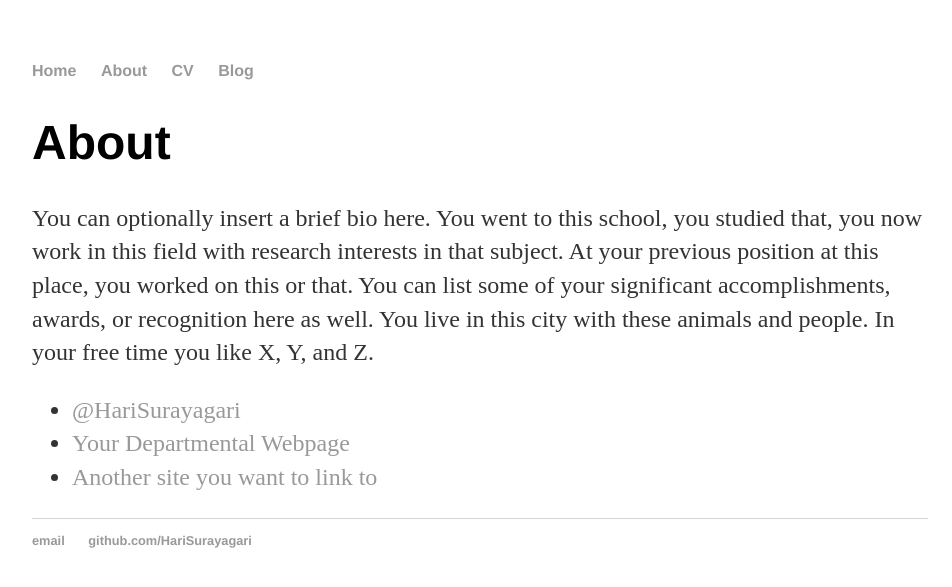
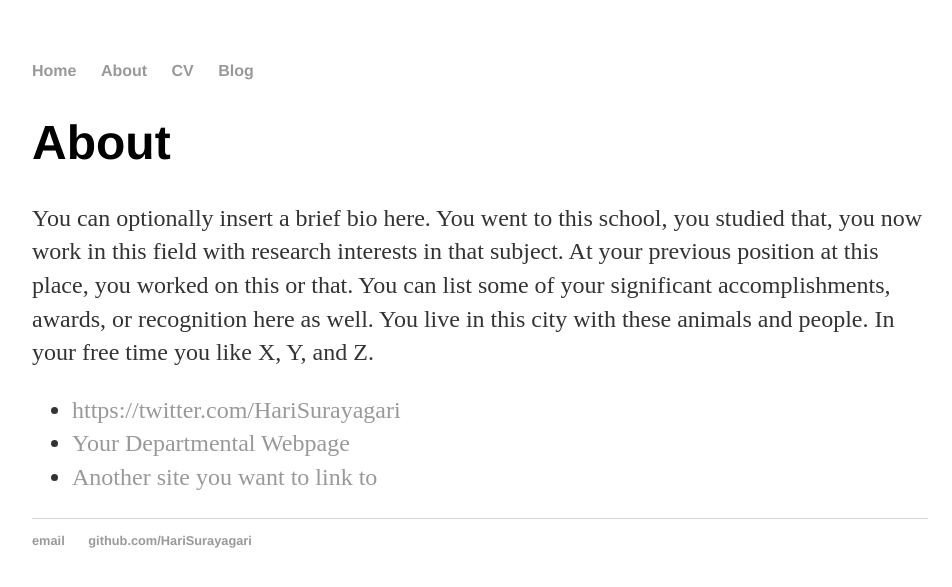
Before and after one commit to HariSurayagari/portfolio, a Jekyll site: the page built from about/index.html, in a window 1280 px wide. Shown: the top 587 px of the page, without its empty margins (160-1112 px from the left). Built offline with Jekyll 4.4.1, drawn with Linux system fonts in a browser that asks for light colours; some of the changed lines change nothing that is shown.

Commit message:
Update index.html

```diff
--- a/about/index.html
+++ b/about/index.html
@@ -8,7 +8,7 @@
 			<p>You can optionally insert a brief bio here. You went to this school, you studied that, you now work in this field with research interests in that subject. At your previous position at this place, you worked on this or that. You can list some of your significant accomplishments, awards, or recognition here as well. You live in this city with these animals and people. In your free time you like X, Y, and Z.</p>
 
 			<ul class="contacts">
-				<li><a href="#">@HariSurayagari</a></li>
+				<li><a href="#">https://twitter.com/HariSurayagari</a></li>
 				<li><a href="#">Your Departmental Webpage</a></li>
 				<li><a href="#">Another site you want to link to</a></li>
 				</ul>
```
